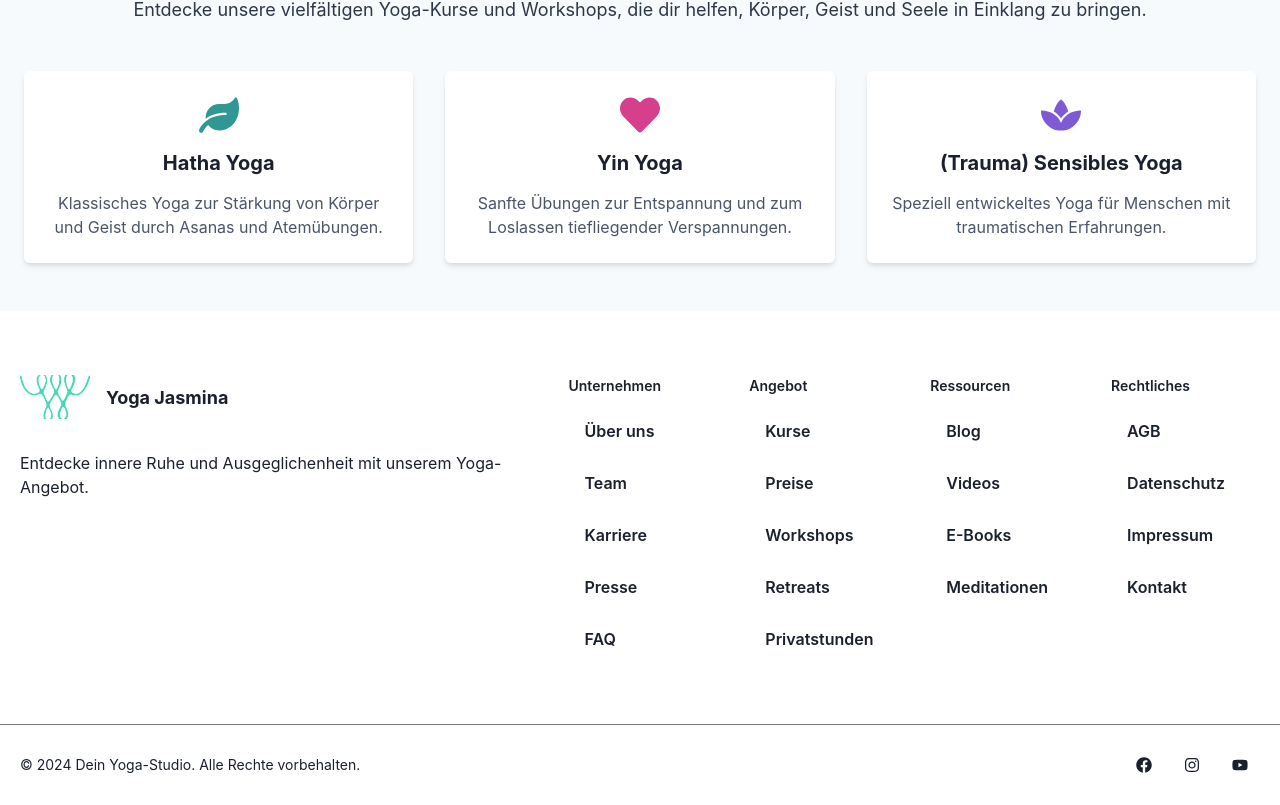
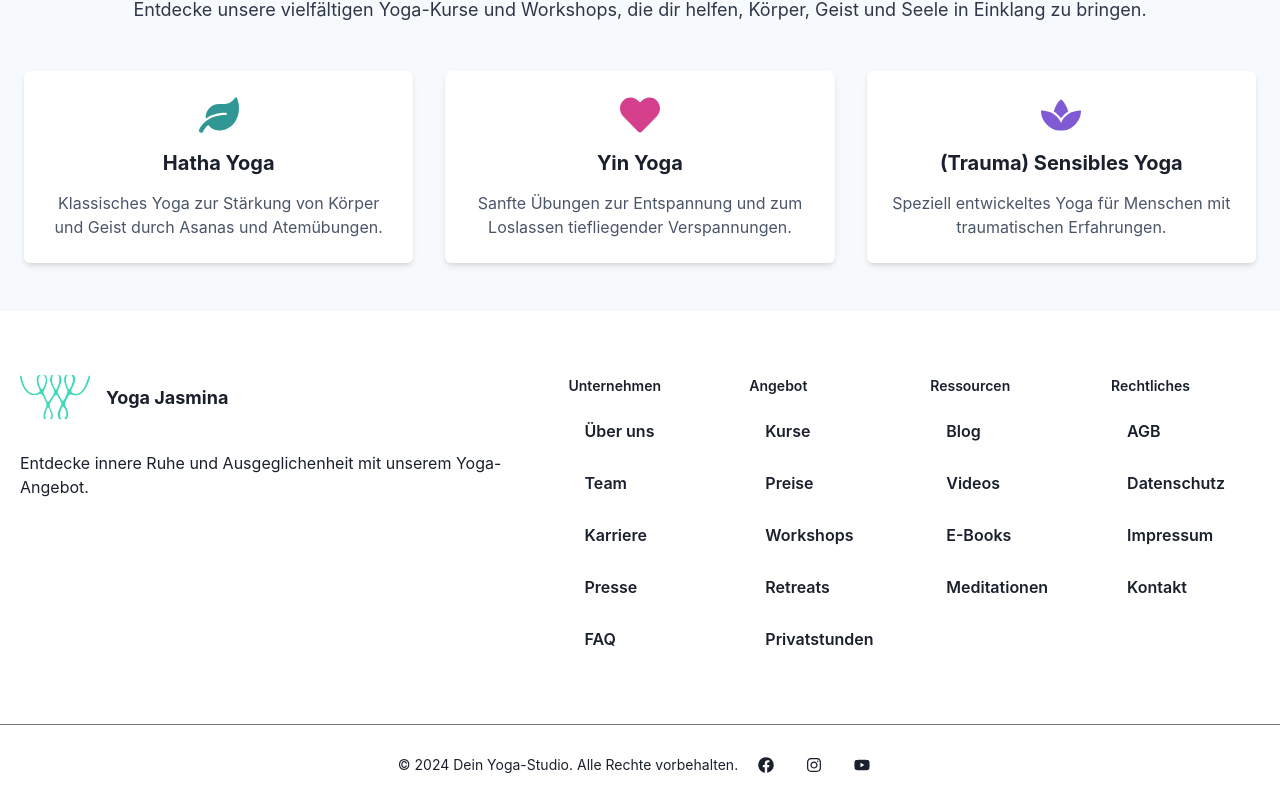
Before and after one commit to mouadmeziani/jasmina-yoga-website, a Next.js app: page / in a window 1280 px wide. Shown: the part 1392-2197 px from the top of the page. Built offline with nearby package versions, Linux system fonts and the light colour scheme.

Commit message:
Change the justification of the  Element in FOoter

```diff
--- a/components/Footer/Footer.tsx
+++ b/components/Footer/Footer.tsx
@@ -4,7 +4,6 @@ import {
   Box,
   Button,
   ButtonGroup,
-  Container,
   Divider,
   IconButton,
   SimpleGrid,
@@ -20,7 +19,7 @@ export function Footer() {
   return (
     <Box bg="bg.accent.default" color="on-accent">
       <Stack
-        justify="space-between"
+        justify="space-around"
         align="start"
         direction={{ base: "column", lg: "row" }}
         py={{ base: "12", md: "16" }}
@@ -36,6 +35,7 @@ export function Footer() {
         <SimpleGrid
           columns={{ base: 2, md: 4 }}
           gap="8"
+          justifySelf="end"
           width={{ base: "full", lg: "auto" }}
         >
           {links.map((group, idx) => (
@@ -62,7 +62,7 @@ export function Footer() {
       <Stack
         pt="8"
         pb="12"
-        justify="space-between"
+        justify="center"
         direction={{ base: "column-reverse", md: "row" }}
         align="center"
         padding={5}
```
